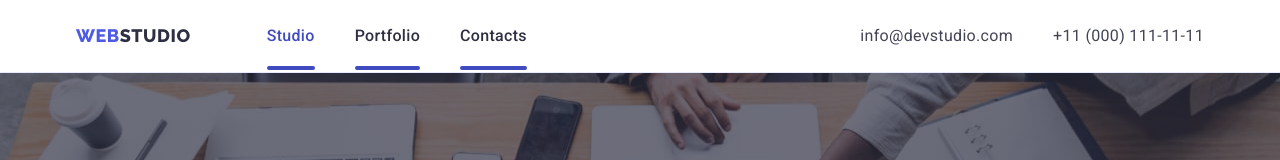
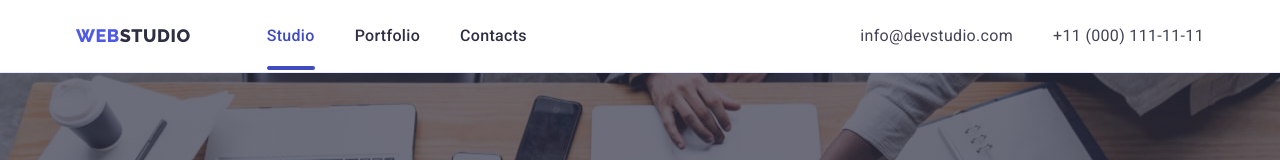
Before and after one commit to JuliaB27/goit-markup-hw-05, a plain HTML site: page index.html in a window 1280 px wide. Shown: the top 160 px of the page. Drawn offline with Linux system fonts and the light colour scheme.

Commit message:
initialcommit

```diff
--- a/css/styles.css
+++ b/css/styles.css
@@ -116,7 +116,7 @@ image {
 .active {
    color: #404bbf;
  }
-.header-item-link::after {
+.studio-page::after {
     content: '';
     position: absolute;
     bottom: -1px;
@@ -547,7 +547,7 @@ image {
     color: #404bbf;
 }
 
-.header-item-link::after {
+.portfolio-page::after {
     content: '';
     position: absolute;
     bottom: -1px;
```
